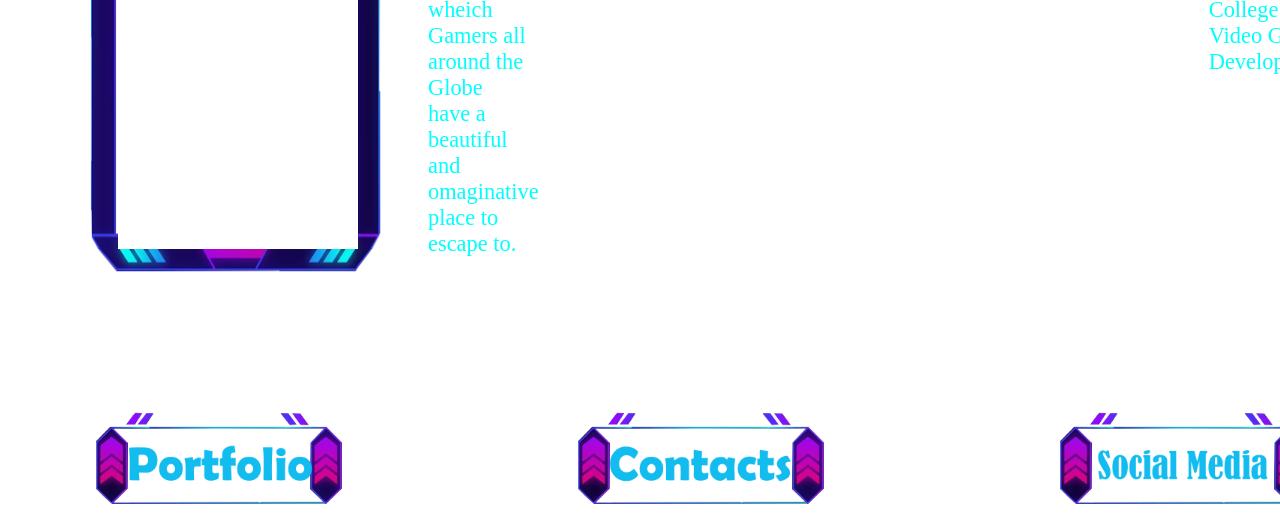
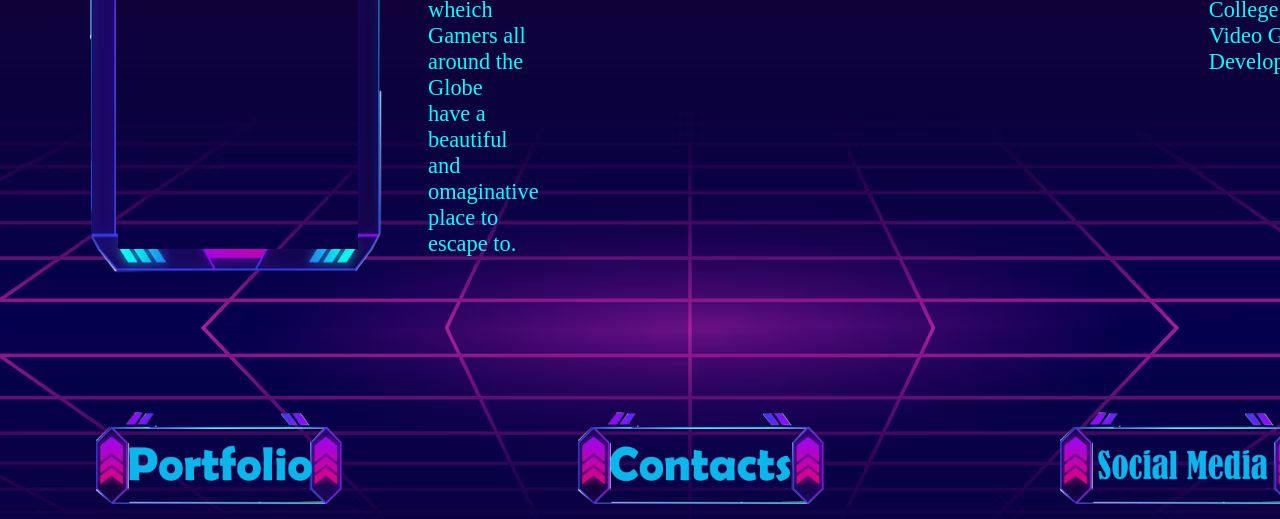
Before and after one commit to MysticAmazon/MysticAmazon.github.io, a plain HTML site: page index.html in a window 1280 px wide. Shown: the part 592-1111 px from the top of the page. Drawn offline with Linux system fonts and the light colour scheme; files whose address does not match are found by name.

Commit message:
background

```diff
--- a/index.html
+++ b/index.html
@@ -10,7 +10,7 @@
 
 	 <style>
 	     body{
-	         background-image: url("file:///C:/Users/Artam/OneDrive/Desktop/school/Website/ideas/neon-grid-background_53876-91657.avif");
+	         background-image: url("file:///E:/Unity/GameJam/MysticAmazon.github.io/extras/neon-grid-background_53876-91657.avif");
 	         padding: 0px 0 0 80px;
 
 			 }
```
Also changed, not shown: extras/neon-grid-background_53876-91657.avif (added).
